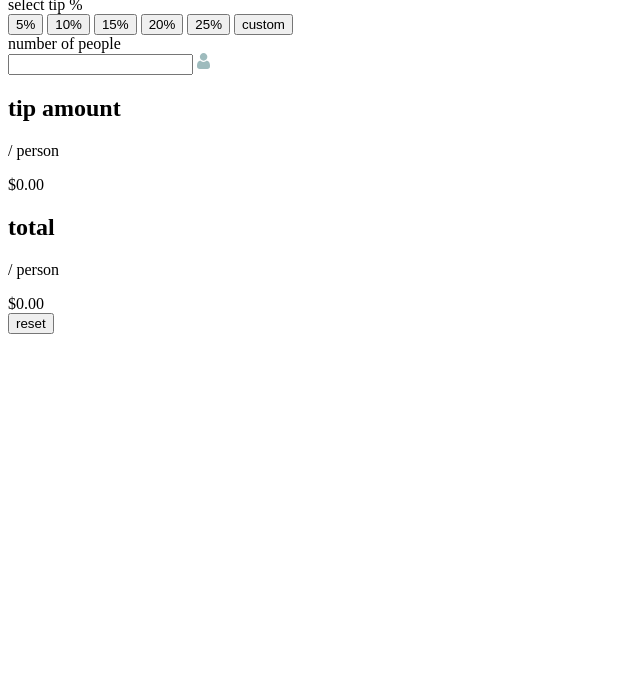
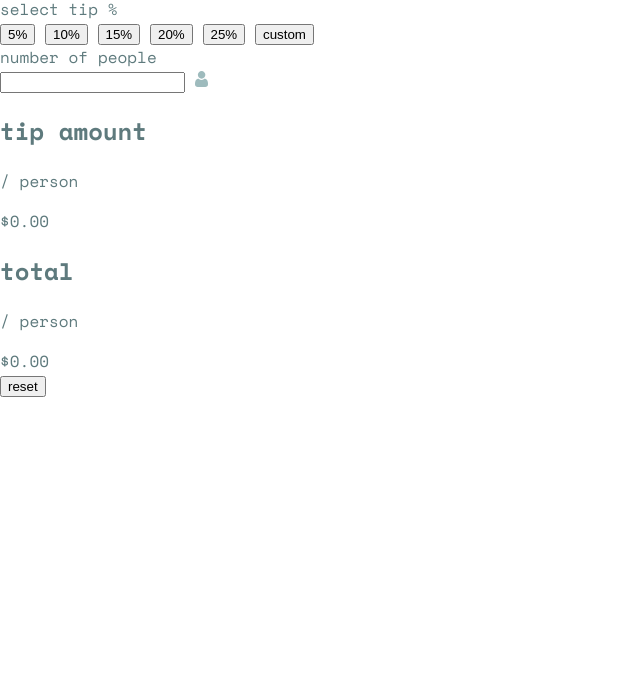
Before and after one commit to abdulsalam-jamaea-zidane/tip-calculator-app, a plain HTML site: page index.html in a window 1280 px wide. Shown: the part 111-800 px from the top of the page, without its empty margins (0-640 px from the left). Drawn offline with nearby package versions, Linux system fonts and the light colour scheme.

Commit message:
adding global styling

```diff
--- a/styles/index.css
+++ b/styles/index.css
@@ -1,3 +1,32 @@
+/*
+
+  This CSS files are done using Block, Element, Modifier methodology (BEM Approach)
+
+*/
+
 /* Import CSS Files */
 @import "form.css";
 @import "active-states.css";
+/* Import Space Mono Font */
+@import url('https://fonts.googleapis.com/css2?family=Space+Mono:wght@400;700&display=swap');
+
+/* Global Style */
+:root {
+  --white: hsl(0, 0%, 100%);
+  --dark-cyan: hsl(183, 100%, 15%);
+  --primary-dark-grayish-cyan: hsl(186, 14%, 43%);
+  --secondary-dark-grayish-cyan: hsl(184, 14%, 56%);
+  --primary-light-grayish-cyan: hsl(185, 41%, 84%);
+  --secondary-light-grayish-cyan: hsl(189, 41%, 97%);
+  --primary-font: 'Space Mono', monospace;
+}
+
+*, *::after, *::before {
+  box-sizing: border-box;
+}
+
+body {
+  margin: 0;
+  font-family: var(--primary-font);
+  color: var(--primary-dark-grayish-cyan);
+}
```
